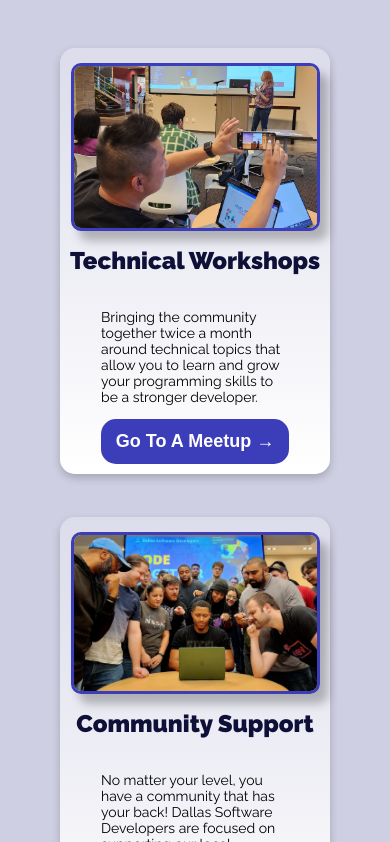
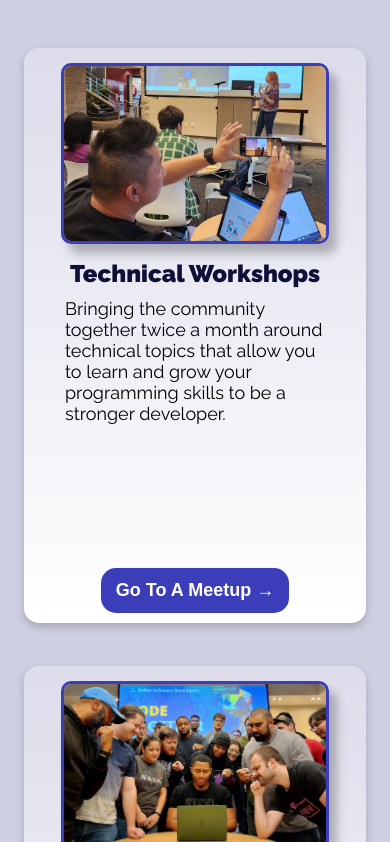
Before and after one commit to dallassoftwaredevelopers/DSDsite, a Next.js app: page / in a window 390 px wide. Shown: the part 1041-1883 px from the top of the page. Built offline with nearby package versions, Linux system fonts and the light colour scheme.

Commit message:
chore: fixed card responsiveness (WEB-60)

```diff
--- a/src/app/components/cardsSection/cards.module.css
+++ b/src/app/components/cardsSection/cards.module.css
@@ -3,14 +3,15 @@
 .cardContainer {
   display: flex;
   gap: 13px;
-  padding: 60px;
+  padding: 60px 0px;
   justify-content: space-around;
   background-color: #CFCFE3;
 }
 
 .card {
-  flex: 0 0 425px;
   height: 621px;
+  max-width: 445px;
+  min-height: 621px;
   background: linear-gradient(to bottom, #DCDCEB, #FFFFFF);
   box-shadow: 0 4px 8px 0 rgba(0, 0, 0, 0.2);
   border-radius: 15px;
@@ -29,7 +30,7 @@
 }
 
 .cardContent {
-  font-size: 14px;
+  font-size: 18px;
   font-weight: 400;
   padding-left: 41px;
   padding-right: 41px;
@@ -43,9 +44,9 @@
 
 .imageContainer {
   display: flex;
-  max-height: 250px;
+  max-height: 258px;
   height: 100%;
-  max-width: 375px;
+  max-width: 392px;
   width: 100%;
   padding: 15px;
   justify-content: center;
@@ -60,14 +61,22 @@
   height: auto;
 }
 
-@media (max-width: 1300px) {
-  .cardContainer {
-    flex-direction: column;
-    align-items: center;
+@media (min-width: 1450px) {
+  .card {
+    flex: 0 0 445px;
+  }
+}
+
+@media (max-width: 1450px) {
+
+  .card {
+    flex: 1;
+    margin-bottom: 30px;
   }
 
-  .card {
-    margin-bottom: 30px;
+  .imageContainer {
+    width: calc(100% - 50px);
+    height: auto;
   }
 
   .cardHeader {
@@ -85,11 +94,30 @@
   }
 }
 
-@media (max-width: 786px) {
+@media (max-width: 1040px) {
+  .cardContainer {
+    flex-direction: column;
+    align-items: center;
+  }
+
   .imageContainer {
     max-height: 245px;
-    height: 100%;
-    max-width: 330px;
+    height: auto;
+    max-width: 421px;
+  }
+
+  .card {
+    min-height: 575px;
+    width: calc(100vw - 48px);
+    height: auto;
+  }
+
+  .cardHeader {
+    margin-bottom: 10px;
+  }
+
+  .cardContent {
+    margin-top: 0;
   }
 
   .imageStyle {
```
